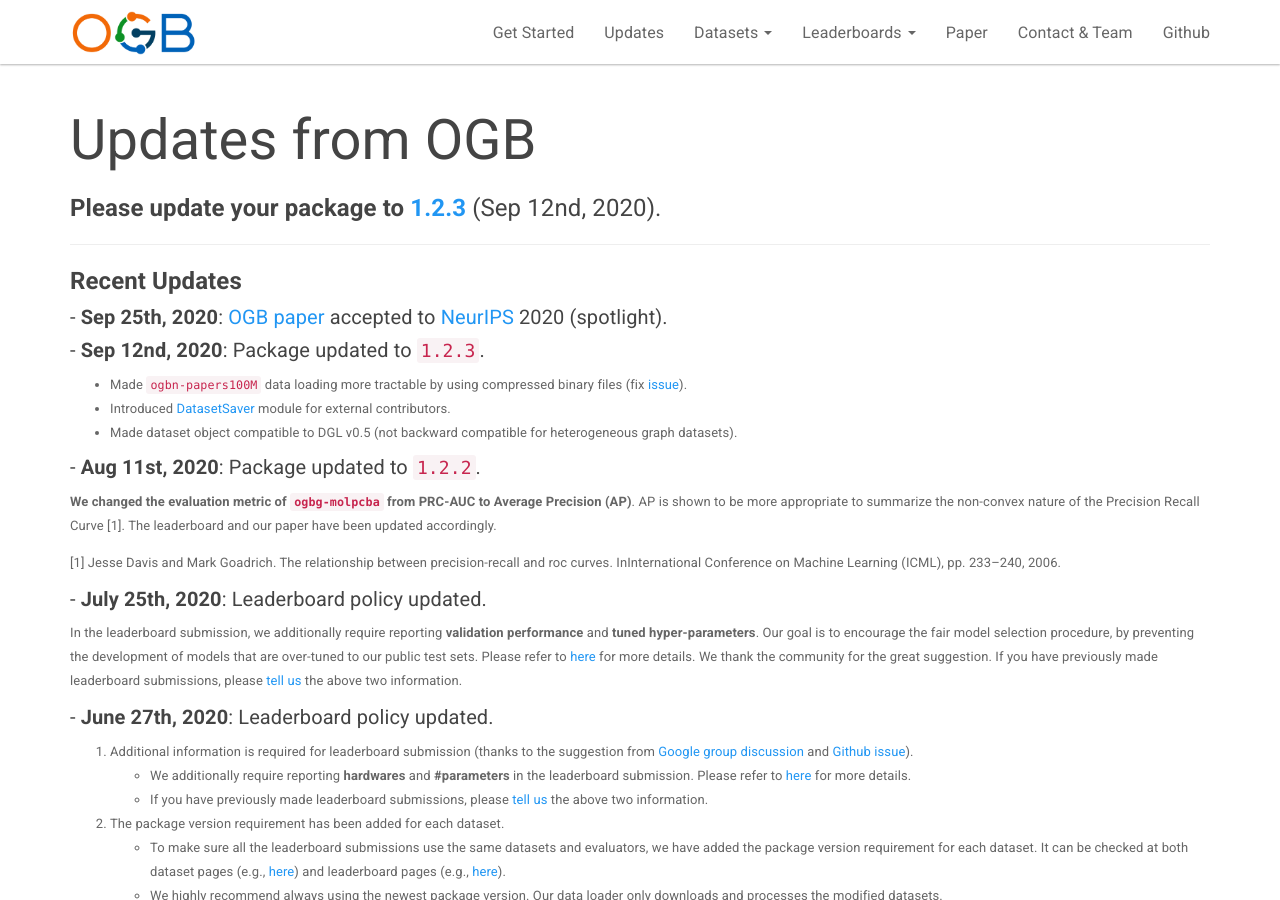
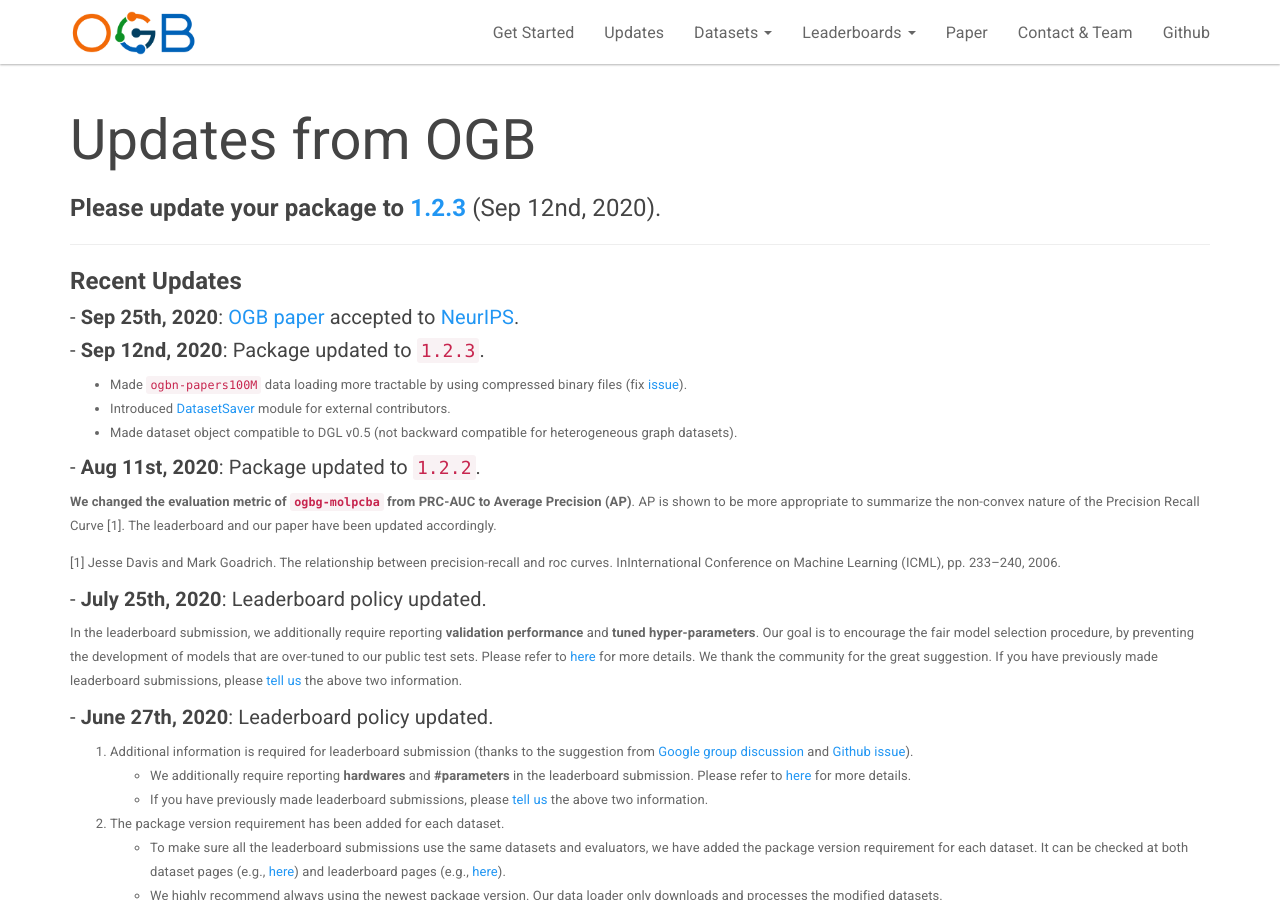
Before and after one commit to snap-stanford/ogb-web, a Jekyll site: the page built from _docs/update.md, in a window 1280 px wide and 900 px high. Built offline with Jekyll 4.4.1, drawn with Linux system fonts in a browser that asks for light colours.

Commit message:
ogb paper acceptance

```diff
--- a/_docs/update.md
+++ b/_docs/update.md
@@ -9,7 +9,7 @@ permalink: /docs/update/
 
 #### **Recent Updates**
 
-##### - **Sep 25th, 2020**: [OGB paper](https://arxiv.org/abs/2005.00687) accepted to [NeurIPS](https://neurips.cc/) 2020 (spotlight).
+##### - **Sep 25th, 2020**: [OGB paper](https://arxiv.org/abs/2005.00687) accepted to [NeurIPS](https://neurips.cc/).
 
 ##### - **Sep 12nd, 2020**: Package updated to [`1.2.3`](https://github.com/snap-stanford/ogb/releases/tag/1.2.3).
 - Made `ogbn-papers100M` data loading more tractable by using compressed binary files (fix [issue](https://github.com/snap-stanford/ogb/issues/46)).
```
